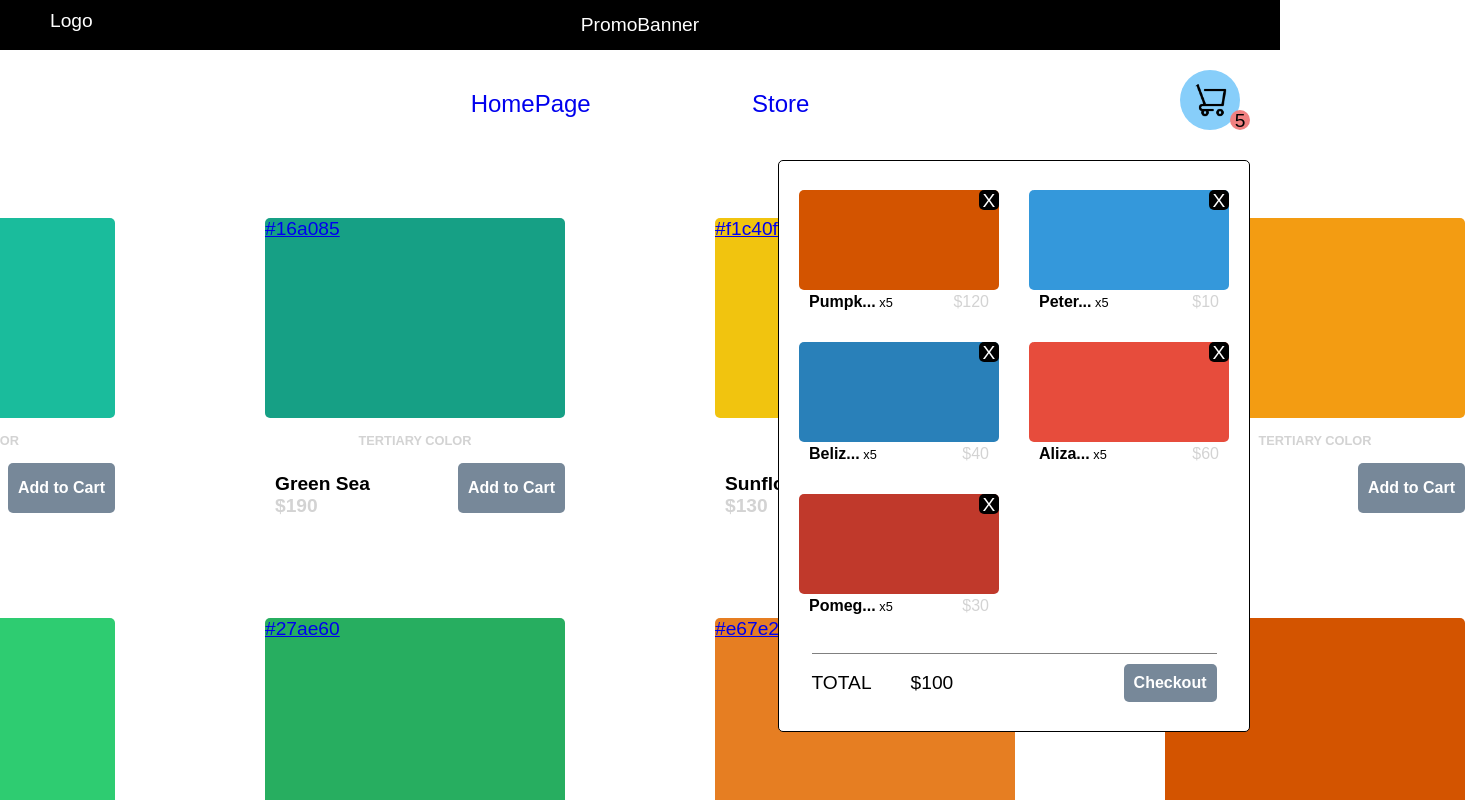
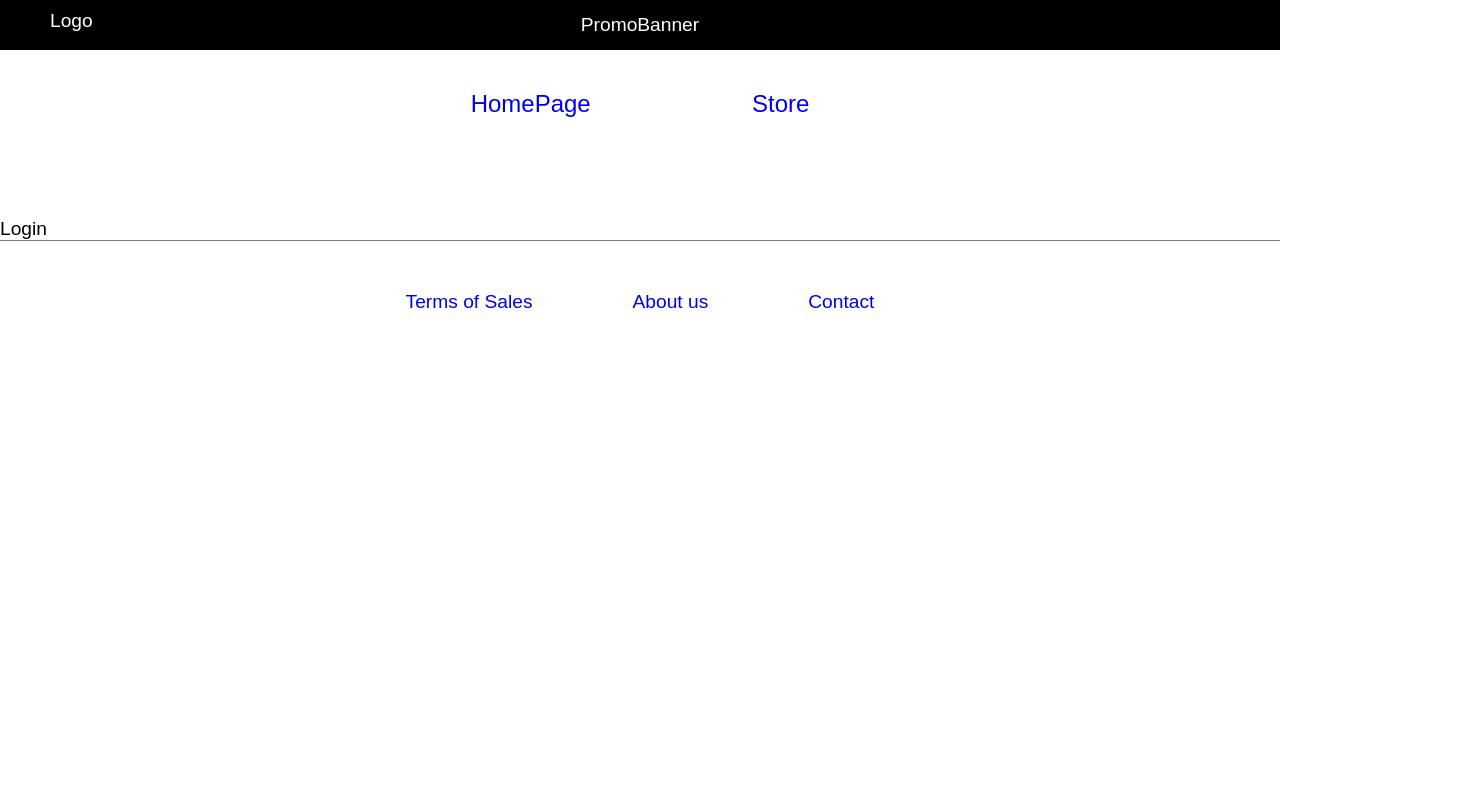
Before and after one commit to bmuday/stripe-client, a React (Create React App) app: page /store in a window 1280 px wide. Shown: the top 800 px of the page, 1465 px wide, since content can reach past the window. Built offline with nearby package versions, Linux system fonts and the light colour scheme.

Commit message:
manage products and user state

```diff
--- a/src/App.js
+++ b/src/App.js
@@ -1,8 +1,11 @@
+import { useState, useEffect } from "react";
 import { BrowserRouter as Router, Routes, Route } from "react-router-dom";
-import history from "./history";
+// import history from "./history";
 
+// layout
 import Layout from "./components/Layout";
 // Pages
+import Login from "./pages/Login";
 import Home from "./pages/Home";
 import Store from "./pages/Store";
 import CardDetails from "./pages/CardDetails";
@@ -12,14 +15,23 @@ import AboutUs from "./pages/AboutUs";
 import Contact from "./pages/Contact";
 
 const App = () => {
+  const [user, setUser] = useState(null);
+
+  useEffect(() => {}, [user]);
   return (
-    <Router history={history}>
+    <Router>
       <Routes>
         <Route path="/" element={<Layout />}>
-          <Route index element={<Home />} />
-          <Route path="store" element={<Store />} />
-          <Route path="card-details/:id" element={<CardDetails />} />
-          <Route path="checkout" element={<Checkout />}></Route>
+          <Route index element={user ? <Home /> : <Login />} />
+          <Route path="store" element={user ? <Store /> : <Login />} />
+          <Route
+            path="card-details/:id"
+            element={user ? <CardDetails /> : <Login />}
+          />
+          <Route
+            path="checkout"
+            element={user ? <Checkout /> : <Login />}
+          ></Route>
           <Route path="terms-of-sales" element={<TermsOfSales />}></Route>
           <Route path="about-us" element={<AboutUs />}></Route>
           <Route path="contact" element={<Contact />}></Route>
--- a/src/components/Card.jsx
+++ b/src/components/Card.jsx
@@ -1,17 +1,17 @@
 import Preview from "./Preview";
-const Card = ({ product, mini }) => {
-  const { name, category, price } = product;
-  const addToCart = () => {};
+
+const Card = ({ product, mini, onCount, onRemoveFromCart }) => {
+  const { id, name, category, price, count } = product;
   return mini ? (
     <div className="mini__card__container">
-      <Preview product={product} mini />
+      <Preview product={product} mini onRemoveFromCart={onRemoveFromCart} />
       <div>
         <div className="mini__card__infos">
           <div>
             <span className="mini__card__name">
               {name.length > 5 ? `${name.substring(0, 5)}...` : name}
             </span>
-            <span className="mini__card__count"> x{5}</span>
+            <span className="mini__card__count"> x{count}</span>
           </div>
           <div>
             <span className="mini__card__price"> ${price}</span>
@@ -30,7 +30,7 @@ const Card = ({ product, mini }) => {
           </span>
           <span className="card__price">${price}</span>
         </div>
-        <button className="card__button" onClick={addToCart}>
+        <button className="card__button" onClick={() => onCount(id)}>
           Add to Cart
         </button>
       </div>
--- a/src/components/CardsList.jsx
+++ b/src/components/CardsList.jsx
@@ -1,97 +1,12 @@
 import Card from "./Card";
 
-const CardsList = () => {
-  const categories = ["Primary Color", "Secondary Color", "Tertiary Color"];
-  const products = [
-    {
-      id: 1,
-      name: "Turquoise",
-      category: categories[0],
-      price: 170,
-      value: "#1abc9c",
-    },
-    {
-      id: 2,
-      name: "Green Sea",
-      category: categories[2],
-      price: 190,
-      value: "#16a085",
-    },
-    {
-      id: 3,
-      name: "Sunflower",
-      category: categories[1],
-      price: 130,
-      value: "#f1c40f",
-    },
-    {
-      id: 4,
-      name: "Orange",
-      category: categories[2],
-      price: 80,
-      value: "#f39c12",
-    },
-    {
-      id: 5,
-      name: "Emerald",
-      category: categories[0],
-      price: 140,
-      value: "#2ecc71",
-    },
-    {
-      id: 6,
-      name: "Nephritis",
-      category: categories[1],
-      price: 110,
-      value: "#27ae60",
-    },
-    {
-      id: 7,
-      name: "Carrot",
-      category: categories[1],
-      price: 160,
-      value: "#e67e22",
-    },
-    {
-      id: 8,
-      name: "Pumpkin",
-      category: categories[2],
-      price: 120,
-      value: "#d35400",
-    },
-    {
-      id: 9,
-      name: "Peter River",
-      category: categories[2],
-      price: 10,
-      value: "#3498db",
-    },
-    {
-      id: 10,
-      name: "Belize Hole",
-      category: categories[0],
-      price: 40,
-      value: "#2980b9",
-    },
-    {
-      id: 11,
-      name: "Alizarin",
-      category: categories[1],
-      price: 60,
-      value: "#e74c3c",
-    },
-    {
-      id: 12,
-      name: "Pomegranate",
-      category: categories[0],
-      price: 30,
-      value: "#c0392b",
-    },
-  ];
+const CardsList = ({ products, onCount }) => {
   return (
     <div className="cardslist__container">
       {products &&
-        products.map((product) => <Card key={product.id} product={product} />)}
+        products.map((product) => (
+          <Card key={product.id} product={product} onCount={onCount} />
+        ))}
     </div>
   );
 };
--- a/src/components/Cart.jsx
+++ b/src/components/Cart.jsx
@@ -1,10 +1,14 @@
 import { Link } from "react-router-dom";
 import MiniCardsList from "./MiniCardsList";
 
-const Cart = ({ total, selectedProducts }) => {
+const Cart = ({ total, selectedProducts, onRemoveFromCart, displayCart }) => {
+  console.log("displayCart", displayCart);
   return (
-    <div className="cart__container">
-      <MiniCardsList selectedProducts={selectedProducts} />
+    <div className={`${displayCart ? "cart__container" : "cart__hidden"}`}>
+      <MiniCardsList
+        selectedProducts={selectedProducts}
+        onRemoveFromCart={onRemoveFromCart}
+      />
       <div className="cart__footer">
         <div className="cart__total">
           <span>TOTAL</span>
--- a/src/components/CartIcon.jsx
+++ b/src/components/CartIcon.jsx
@@ -1,8 +1,13 @@
-const CartIcon = ({ quantity }) => {
+const CartIcon = ({ totalCount, onDisplayCart }) => {
   return (
     <div>
-      <img className="cart__icon" src="./media/cart.png" alt="Cart Icon"></img>
-      <span className="cart__icon__quantity">{quantity}</span>
+      <img
+        className={"cart__icon"}
+        onClick={onDisplayCart}
+        src="./media/cart.png"
+        alt="Cart Icon"
+      ></img>
+      <span className="cart__icon__total">{totalCount}</span>
     </div>
   );
 };
--- a/src/components/MiniCardsList.jsx
+++ b/src/components/MiniCardsList.jsx
@@ -1,11 +1,16 @@
 import Card from "./Card";
 
-const MiniCardsList = ({ selectedProducts }) => {
+const MiniCardsList = ({ selectedProducts, onRemoveFromCart }) => {
   return (
     <div className="mini__cardslist__container">
       {selectedProducts &&
         selectedProducts.map((product) => (
-          <Card key={product.id} product={product} mini={true} />
+          <Card
+            key={product.id}
+            product={product}
+            mini={true}
+            onRemoveFromCart={onRemoveFromCart}
+          />
         ))}
     </div>
   );
--- a/src/components/Preview.jsx
+++ b/src/components/Preview.jsx
@@ -1,16 +1,19 @@
 import { Link } from "react-router-dom";
 
-const Preview = ({ product, mini }) => {
+const Preview = ({ product, mini, onRemoveFromCart }) => {
   const { id, value } = product;
   return mini ? (
     <div className="mini__preview" style={{ backgroundColor: `${value}` }}>
-      <div className="mini__preview__delete">X</div>
+      <button
+        className="mini__preview__delete"
+        onClick={() => onRemoveFromCart(id)}
+      >
+        X
+      </button>
     </div>
   ) : (
     <Link to={`/card-details/${id}`}>
-      <div className="preview" style={{ backgroundColor: `${value}` }}>
-        {value}
-      </div>
+      <div className="preview" style={{ backgroundColor: `${value}` }}></div>
     </Link>
   );
 };
--- a/src/index.css
+++ b/src/index.css
@@ -45,6 +45,9 @@ body {
 /* Store */
 
 .store__container {
+  margin: 50px auto;
+  width: 100%;
+  height: 100%;
   display: flex;
   justify-content: center;
 }
@@ -54,11 +57,12 @@ body {
 .cardslist__container {
   display: grid;
   grid-template-columns: auto auto auto auto;
-  column-gap: 150px;
+  column-gap: 50px;
+  row-gap: 20px;
 }
 
 .card__container {
-  height: 400px;
+  height: 300px;
   display: flex;
   flex-direction: column;
   justify-content: flex-start;
@@ -125,6 +129,10 @@ body {
 
 /* Cart */
 
+.cart__hidden {
+  display: none;
+}
+
 .cart__icon {
   width: 40px;
   height: 40px;
@@ -134,9 +142,10 @@ body {
   padding: 10px;
   border-radius: 50px;
   background-color: lightskyblue;
+  cursor: pointer;
 }
 
-.cart__icon__quantity {
+.cart__icon__total {
   width: 20px;
   height: 20px;
   position: fixed;
@@ -152,7 +161,7 @@ body {
 
 .cart__container {
   width: 450px;
-  height: 550px;
+  height: 500px;
   position: fixed;
   top: 160px;
   right: 30px;
@@ -166,6 +175,10 @@ body {
   border-radius: 5px;
   z-index: 1;
   opacity: 1;
+}
+
+.cart__hidden {
+  display: none;
 }
 
 .mini__cardslist__container {
@@ -189,7 +202,7 @@ body {
   width: 20px;
   height: 20px;
   border-radius: 5px;
-  text-align: center;
+  border: 1px solid black;
   cursor: pointer;
 }
 
@@ -258,7 +271,7 @@ body {
 
 .footer__div {
   border-top: 1px solid grey;
-  margin-top: 50px;
+  margin-top: 0px;
   padding: 50px;
   display: flex;
   justify-content: center;
--- a/src/pages/Store.jsx
+++ b/src/pages/Store.jsx
@@ -1,52 +1,159 @@
+import { useState, useEffect } from "react";
 import CardsList from "../components/CardsList";
 import Cart from "../components/Cart";
 import CartIcon from "../components/CartIcon";
 
 const Store = () => {
-  // const selectedProducts = () => {};
-  const selectedProducts = [
+  const categories = ["Primary Color", "Secondary Color", "Tertiary Color"];
+  const [selectedProducts, setSelectedProducts] = useState([]);
+  const [totalCount, setTotalCount] = useState(0);
+  const [displayCart, setDisplayCart] = useState(false);
+  const [products, setProducts] = useState([
+    {
+      id: 1,
+      name: "Turquoise",
+      category: categories[0],
+      price: 170,
+      value: "#1abc9c",
+      count: 0,
+    },
+    {
+      id: 2,
+      name: "Green Sea",
+      category: categories[2],
+      price: 190,
+      value: "#16a085",
+      count: 0,
+    },
+    {
+      id: 3,
+      name: "Sunflower",
+      category: categories[1],
+      price: 130,
+      value: "#f1c40f",
+      count: 0,
+    },
+    {
+      id: 4,
+      name: "Orange",
+      category: categories[2],
+      price: 80,
+      value: "#f39c12",
+      count: 0,
+    },
+    {
+      id: 5,
+      name: "Emerald",
+      category: categories[0],
+      price: 140,
+      value: "#2ecc71",
+      count: 0,
+    },
+    {
+      id: 6,
+      name: "Nephritis",
+      category: categories[1],
+      price: 110,
+      value: "#27ae60",
+      count: 0,
+    },
+    {
+      id: 7,
+      name: "Carrot",
+      category: categories[1],
+      price: 160,
+      value: "#e67e22",
+      count: 0,
+    },
     {
       id: 8,
       name: "Pumpkin",
+      category: categories[2],
       price: 120,
       value: "#d35400",
-      selectedItemCount: 0,
+      count: 0,
     },
     {
       id: 9,
       name: "Peter River",
+      category: categories[2],
       price: 10,
       value: "#3498db",
-      selectedItemCount: 0,
+      count: 0,
     },
     {
       id: 10,
       name: "Belize Hole",
+      category: categories[0],
       price: 40,
       value: "#2980b9",
-      selectedItemCount: 0,
+      count: 0,
     },
     {
       id: 11,
       name: "Alizarin",
+      category: categories[1],
       price: 60,
       value: "#e74c3c",
-      selectedItemCount: 0,
+      count: 0,
     },
     {
       id: 12,
       name: "Pomegranate",
+      category: categories[0],
       price: 30,
       value: "#c0392b",
-      selectedItemCount: 0,
+      count: 0,
     },
-  ];
+  ]);
+
+  const handleCount = (id) => {
+    products.forEach((element) => {
+      if (element.id === id) {
+        element.count += 1;
+      }
+    });
+    setProducts([...products]);
+  };
+
+  const removeFromCart = (id) => {
+    products.forEach((element) => {
+      if (element.id === id) {
+        element.count = 0;
+      }
+    });
+    setProducts([...products]);
+  };
+
+  useEffect(() => {
+    let selectedProducts = products.filter((product) => product.count > 0);
+    setTotalCount(() => {
+      let total = 0;
+      selectedProducts.forEach((product) => (total += product.count));
+      return total;
+    });
+    if (selectedProducts.length <= 6)
+      setSelectedProducts([...selectedProducts]);
+  }, [products]);
+
+  const onDisplayCart = () => {
+    setDisplayCart(!displayCart);
+  };
 
   return (
     <div className="store__container">
-      <CartIcon quantity={5} />
-      <CardsList />
-      <Cart total={100} selectedProducts={selectedProducts} />
+      <CartIcon totalCount={totalCount} onDisplayCart={onDisplayCart} />
+      <Cart
+        total={100}
+        selectedProducts={selectedProducts}
+        onRemoveFromCart={removeFromCart}
+        displayCart={displayCart}
+      />
+      <CardsList
+        products={products}
+        onCount={handleCount}
+        onRemoveFromCart={removeFromCart}
+      />
     </div>
   );
 };
```
